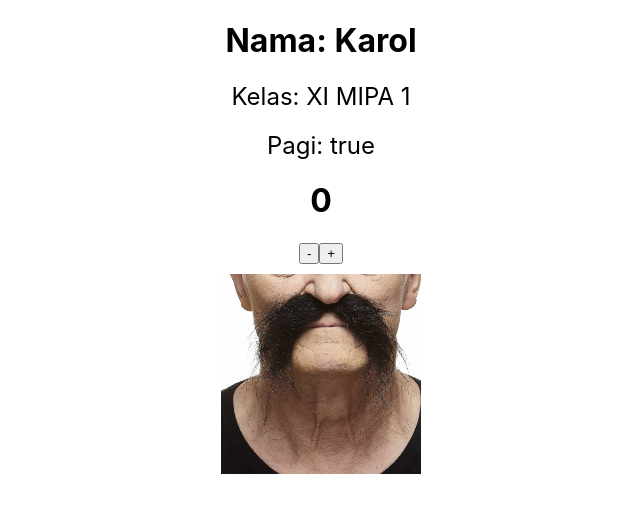
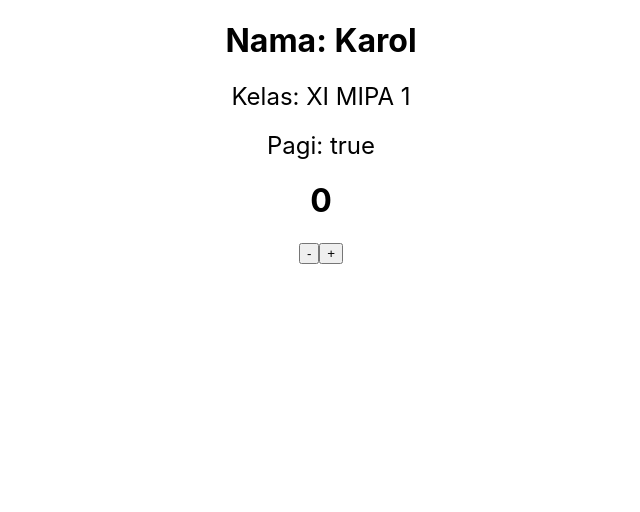
Before and after one commit to karolyangqian/first-react-app, a React (Create React App) app: page / in a window 1280 px wide. Shown: the top 512 px of the page, without its empty margins (319-959 px from the left). Built offline with nearby package versions, Linux system fonts and the light colour scheme.

Commit message:
no pic on 0

```diff
--- a/src/components/Counter.tsx
+++ b/src/components/Counter.tsx
@@ -28,7 +28,7 @@ class Counter extends React.Component<{}, Istate> {
           <button onClick={() => this.add(-1)}>-</button>
           <button onClick={() => this.add(1)}>+</button>
         </div>
-        {count%3===0 ? <FotoKumis/> : null}
+        {count%3===0 && count!=0? <FotoKumis/> : null}
       </div>
     );
   }
```
